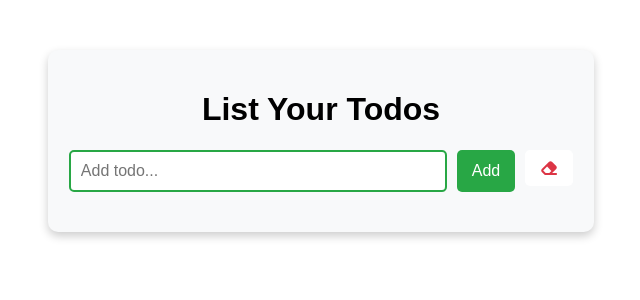
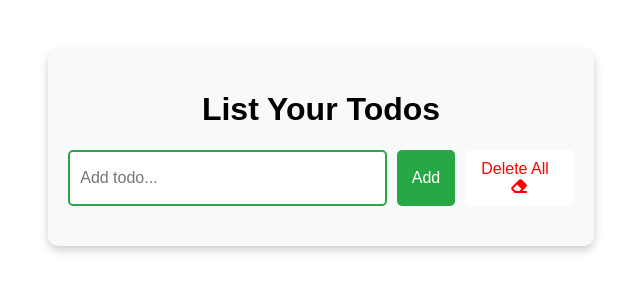
Before and after one commit to vikarnjha/React-Todo-App, a React (Vite) app in the folder react-todo-app/: page / in a window 1280 px wide. Shown: the top 300 px of the page, without its empty margins (319-959 px from the left). Built offline with nearby package versions, Linux system fonts and the light colour scheme.

Commit message:
added css for buttons

```diff
--- a/react-todo-app/src/App.css
+++ b/react-todo-app/src/App.css
@@ -105,8 +105,8 @@
 }
 .deleteAll {
   background-color: #fff;
-  color: #dc3545;
   border: none;
+  color: red;
   padding: 10px 15px;
   border-radius: 5px;
   cursor: pointer;
@@ -114,6 +114,7 @@
   transition: 0.3s;
 }
 .deleteAll:hover {
-  background-color: #f8f9fa;
-  color: #c82333;
+  background-color: red;
+  color: white;
+  border: 1px solid red;
 }
--- a/react-todo-app/src/components/Todos.jsx
+++ b/react-todo-app/src/components/Todos.jsx
@@ -61,12 +61,14 @@ function Todos() {
           }}
         />
         <button onClick={getInputData}>Add</button>
-        <FontAwesomeIcon
+        <span
+          onClick={deleteAll}
           className="deleteAll"
-          onClick={deleteAll}
-          icon={faEraser}
           title="Delete all items"
-        />
+        >
+          Delete All &nbsp;
+          <FontAwesomeIcon icon={faEraser} />
+        </span>
       </div>
       {todos.map((todo, index) => (
         <div key={index} className="todo">
```
